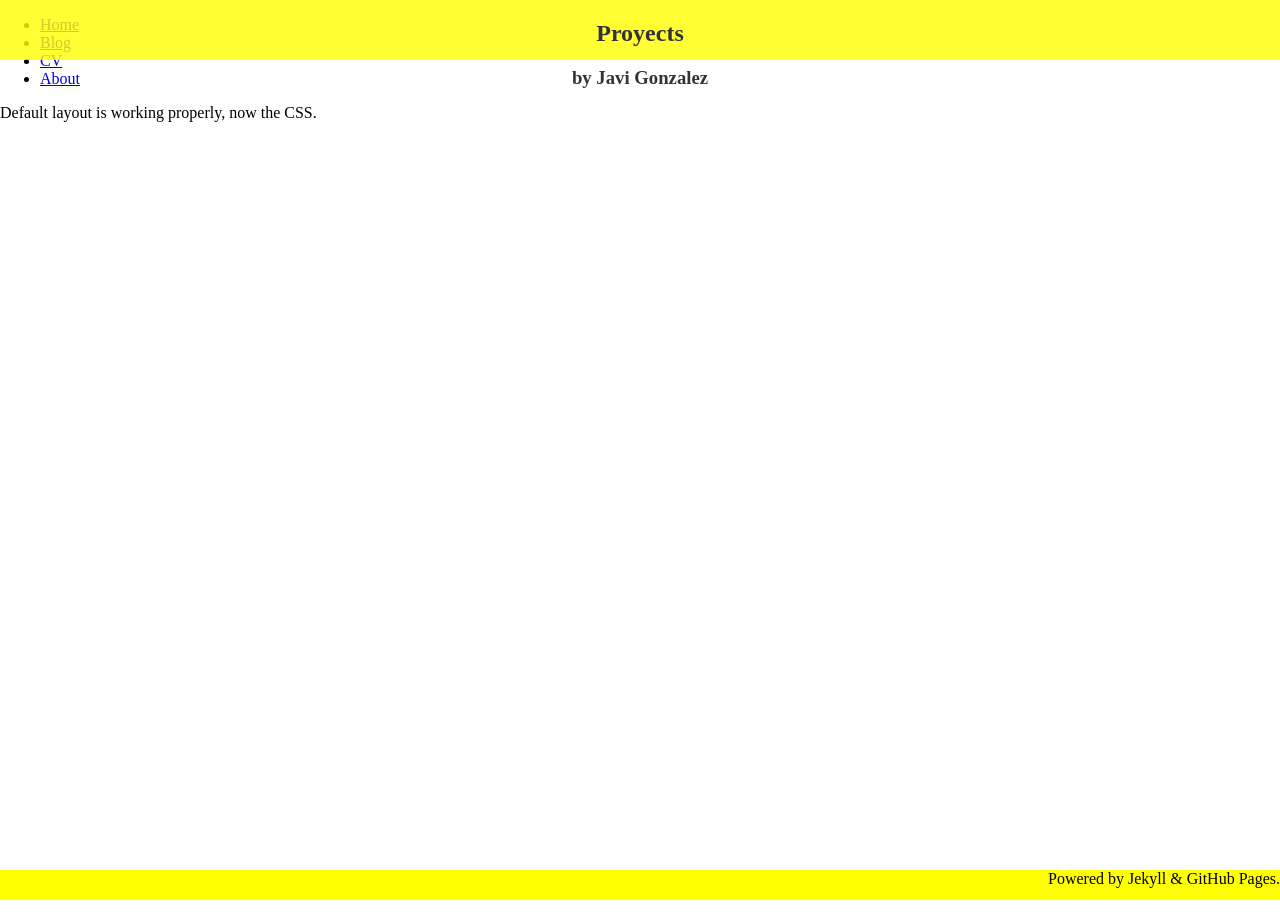
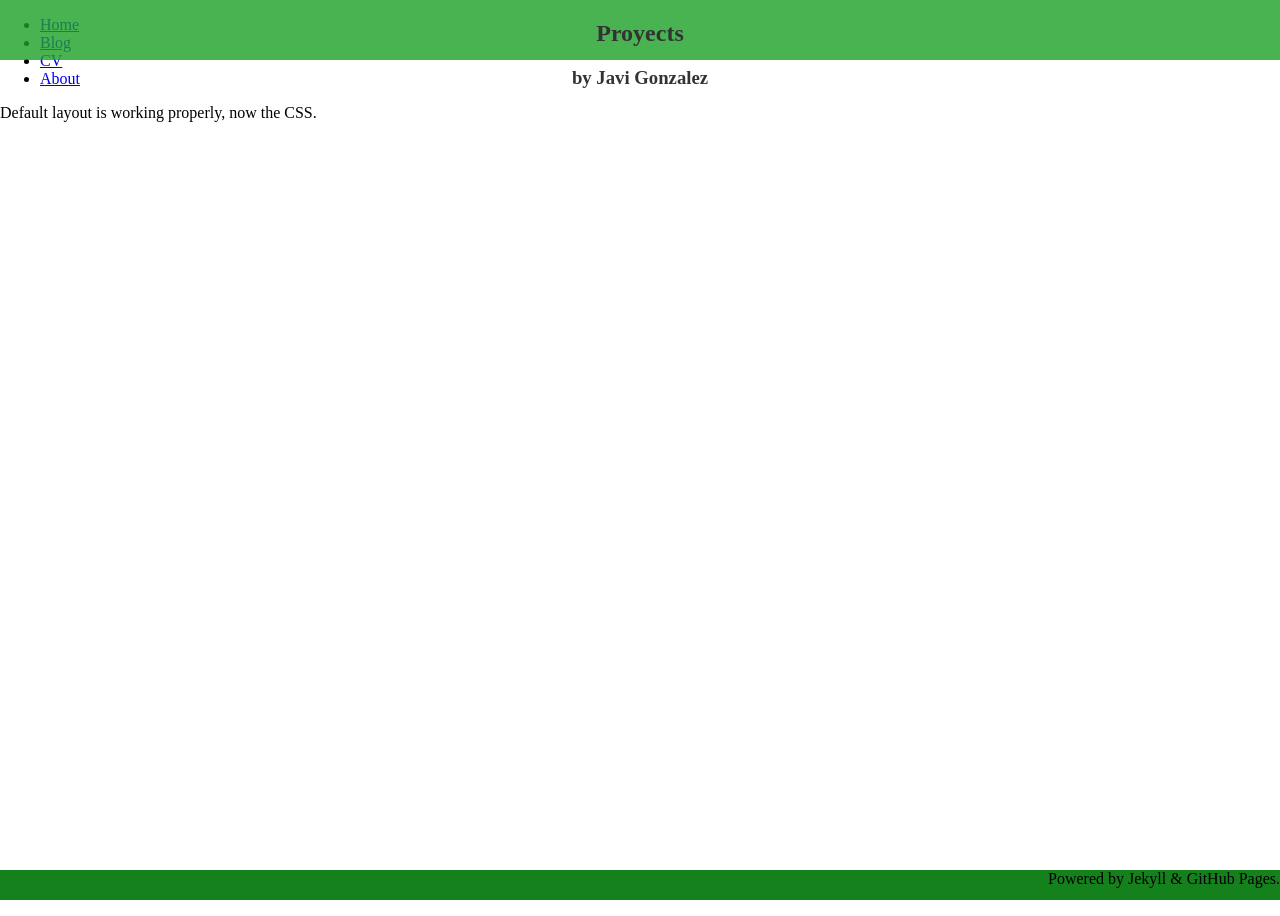
Before and after one commit to Ja-vi/track-your-time, a Jekyll site: the page built from index.html, in a window 1280 px wide. Built offline with Jekyll 4.4.1, drawn with Linux system fonts in a browser that asks for light colours.

Commit message:
Colour efforts #1

```diff
--- a/static/css/default.css
+++ b/static/css/default.css
@@ -1,11 +1,12 @@
 html, body {
-    height:100%;
+    height:70%;
     margin:0;
     padding:0;
 }
 header{
     width: 100%;
-    background: yellow;
+	height: 20%;
+    background: #1ca026;
     position: fixed;
     top: 0;
     height: 60px !important;
@@ -25,29 +26,8 @@ header{
     box-sizing:border-box;
 }
 
-.sidebar1, .sidebar2 {
-    background: red;
-    top:60px;
-    bottom:30px;
-    width: 100px;
-    position:absolute;
-    -moz-box-sizing:border-box;
-    -webkit-box-sizing:border-box;
-    -o-box-sizing:border-box;
-    -ms-box-sizing:border-box;
-    box-sizing:border-box;
-}
-
-.sidebar1 {
-    left:0;
-}
-
-.sidebar2 {
-    right: 0;
-}
-
-#scrollable2 {
-    background:green;
+#container {
+    background:  #9db09e;
     height: 100%;
     min-width: 300px;
     margin-left: 100px;
@@ -62,7 +42,8 @@ header{
 
 footer {
     width: 100%;
-    background: yellow;
+	height: 10%;
+    background: #15811d;
     position: fixed;
     bottom: 0;
     height: 30px;
```
